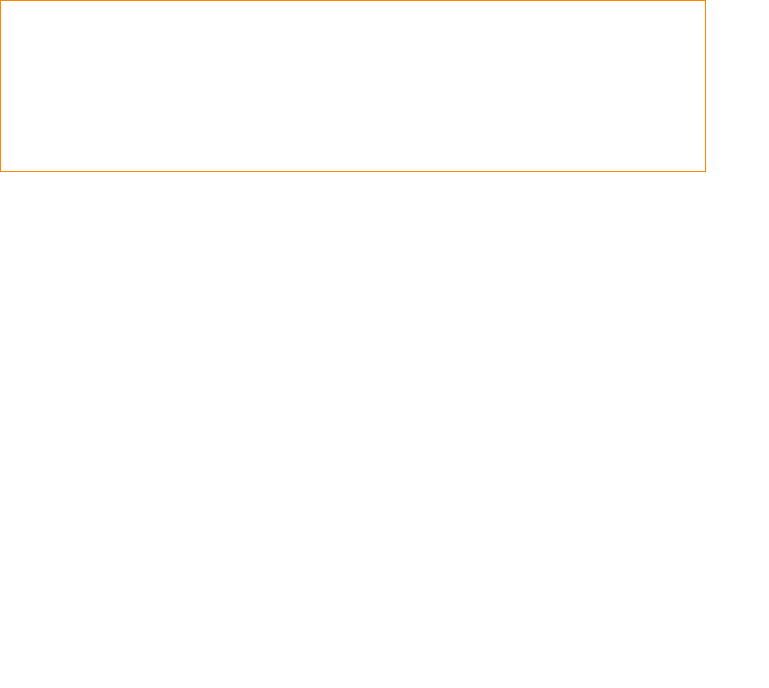
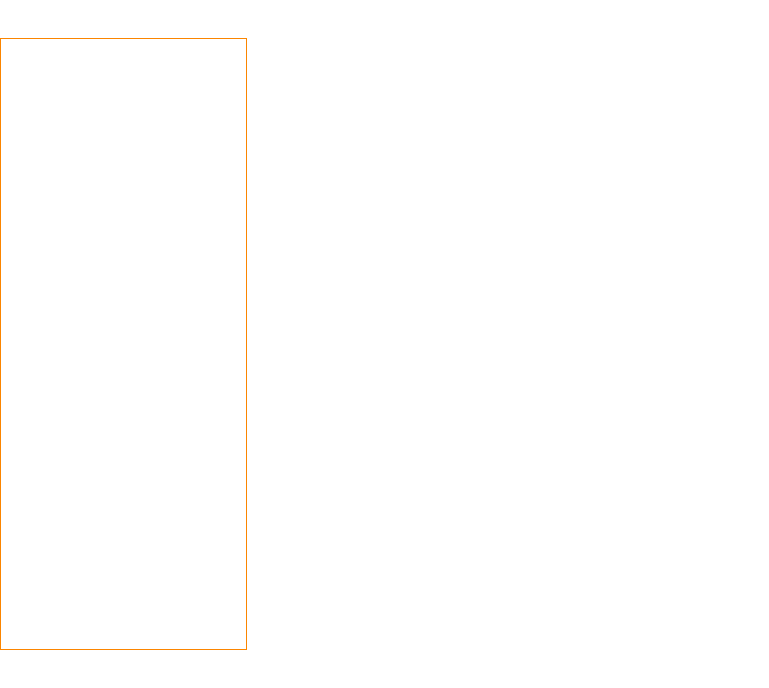
Before and after one commit to CondominiosUP/frontend, a React (Create React App) app: page / in a window 1280 px wide. Shown: the top 688 px of the page, without its empty margins (0-769 px from the left). Built offline with nearby package versions, Linux system fonts and the light colour scheme.

Commit message:
add/feature/ColumnTrello done

```diff
--- a/src/App.js
+++ b/src/App.js
@@ -1,10 +1,10 @@
-import SuccessMessage from "./components/SuccessMessage";
 import "./scss/App.scss";
+import ColumnTrello from "./components/ColumnTrello";
 
 function App() {
   return (
     <>
-      <SuccessMessage />
+      <ColumnTrello />
     </>
   );
 }
--- /dev/null
+++ b/src/components/ColumnTrello.js
@@ -0,0 +1,10 @@
+function ColumnTrello(props) {
+  return (
+    <div className="Container">
+    <h1 className="Container__Title">{props.TitleColumnTrello}</h1>
+    <div className="Container__DetailsSpace"></div>
+    </div>
+  );
+}
+
+export default ColumnTrello;
--- a/src/scss/App.scss
+++ b/src/scss/App.scss
@@ -1,5 +1,6 @@
 @import "./components/globals.scss";
 @import "./components/successMessage.scss";
+@import "./components/columnTrello.scss";
 
 html {
 	font-size: 62.5%; // 1rem === 10px;
--- /dev/null
+++ b/src/scss/components/_columnTrello.scss
@@ -0,0 +1,18 @@
+.Container{
+  width: 24.7rem;
+  height: 64.9rem;
+  &__Title{
+    width: 16rem;
+    height: 3.8rem;
+    font-weight: bold;
+    font-size: 3.2rem;
+    line-height: 3.7rem;
+    color: $Colour-dark-blue;
+  }
+  &__DetailsSpace{
+    border: 1px solid $Colour-orange;
+    width: 24.7rem;
+    height: 61.2rem;
+
+  }
+}
```
